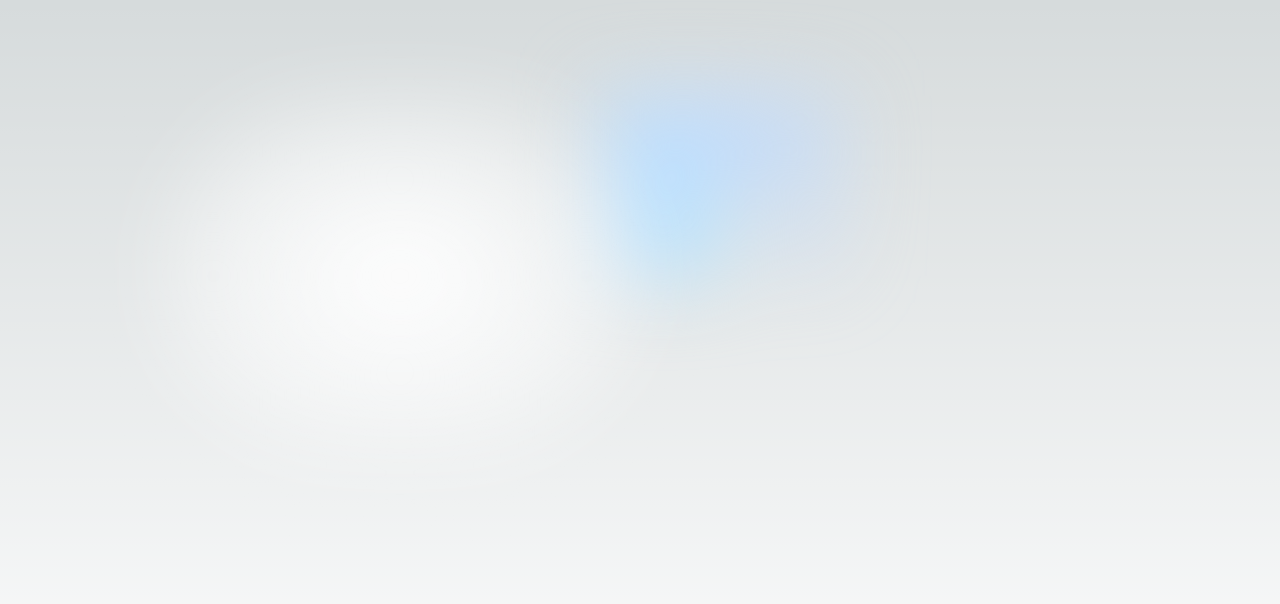
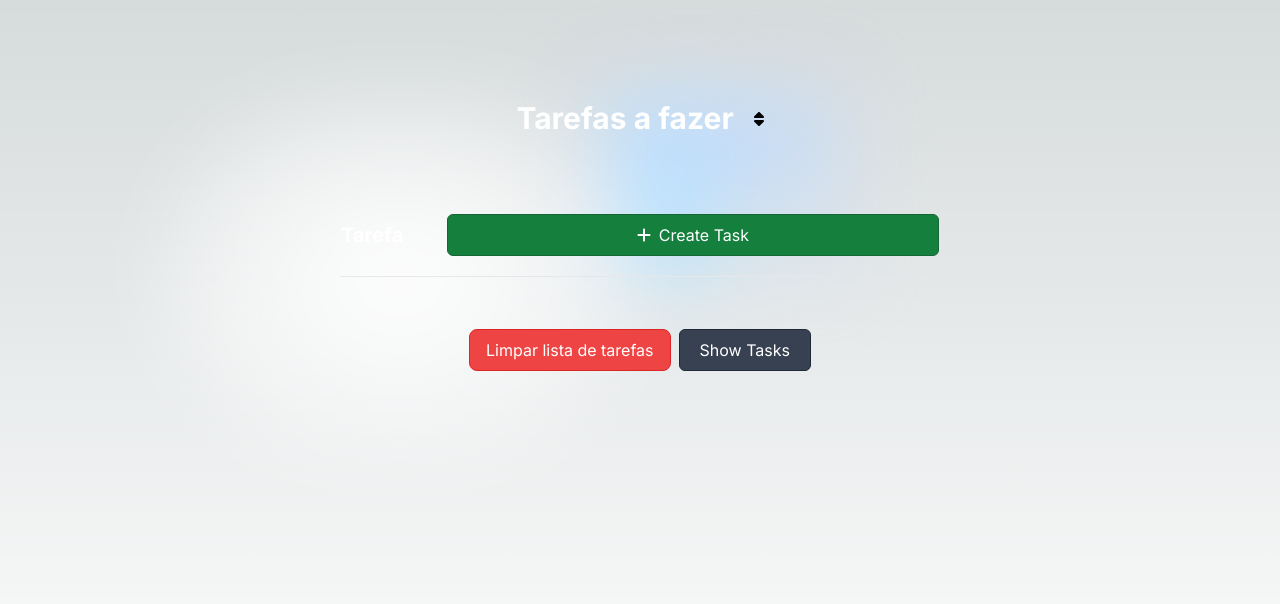
Before and after one commit to NisanEduardo/tasksManager-nextJS, a Next.js app: page /list in a window 1280 px wide. Shown: the top 604 px of the page. Built offline with nearby package versions, Linux system fonts and the light colour scheme.

Commit message:
sort tasks list implement

```diff
--- a/app/components/list-tasks/ListTasks.tsx
+++ b/app/components/list-tasks/ListTasks.tsx
@@ -1,13 +1,13 @@
 "use client";
 
 import { FontAwesomeIcon } from "@fortawesome/react-fontawesome";
-import { faPlus } from "@fortawesome/free-solid-svg-icons";
+import { faPlus, faSort } from "@fortawesome/free-solid-svg-icons";
 import { TasksHeading } from "@/app/Molecules/TasksHeading";
 
 import { TaskProps } from "../../store/tasksStore";
 import { TasksFooter } from "@/app/Molecules/TasksFooter";
 import { TasksItem } from "../task-item/TaskItem";
-import { useEffect, useState } from "react";
+import { useCallback, useEffect, useState } from "react";
 
 import { useTaskStore } from "../../store/tasksStore";
 
@@ -16,26 +16,13 @@
 import { Pagination } from "@/app/Molecules/Pagination";
 
 export const ListTasks = () => {
-  const ITENS_PER_PAGE = 2;
+  const ITEMS_PER_PAGE = 10;
 
+  const { task, tasksStoraged, showModal, setTasksStoraged, setShowModal } =
+    useTaskStore();
   const [currPage, setCurrPage] = useState(1);
 
   const { hasLocalStorageTasks } = useLocalStorage();
-
-  const { task, tasksStoraged, showModal, setTasksStoraged, setShowModal } =
-    useTaskStore();
-
-  const tasksToShowInterval = {
-    start: (currPage - 1) * ITENS_PER_PAGE,
-    ITENS_PER_PAGE,
-  };
-
-  if (!hasLocalStorageTasks()) return;
-
-  const tasksPerPageList = hasLocalStorageTasks().splice(
-    tasksToShowInterval.start,
-    tasksToShowInterval.ITENS_PER_PAGE
-  );
 
   useEffect(() => {
     if (!hasLocalStorageTasks) return;
@@ -43,18 +30,56 @@
     setTasksStoraged(hasLocalStorageTasks());
   }, []);
 
-  useEffect(() => {
-    localStorage.setItem("tasksDB", JSON.stringify(tasksStoraged));
-    setShowModal(false);
+  useEffect(() => {}, [tasksStoraged]);
+
+  // const tasksToShowInterval = {
+  //   start: (currPage - 1) * ITEMS_PER_PAGE,
+  //   ITEMS_PER_PAGE,
+  // };
+
+  // const tasksPerPageList = hasLocalStorageTasks().splice(
+  //   tasksToShowInterval.start,
+  //   tasksToShowInterval.ITEMS_PER_PAGE
+  // );
+
+  // useEffect(() => {
+  //   localStorage.setItem("tasksDB", JSON.stringify(tasksStoraged));
+  //   setShowModal(false);
+  // }, [tasksStoraged]);
+
+  // function handleChangePage(page: number) {
+  //   setCurrPage(page);
+  // }
+
+  const handleSortTasks = useCallback(() => {
+    const sortedTasksStoraged = tasksStoraged.sort(
+      (a: TaskProps, b: TaskProps) => {
+        if (a.name < b.name) {
+          return -1;
+        } else if (a.name > b.name) {
+          return -1;
+        }
+      }
+    );
+
+    setTasksStoraged(sortedTasksStoraged);
   }, [tasksStoraged]);
-
-  function handleChangePage(page: number) {
-    setCurrPage(page);
-  }
 
   return (
     <div className="relative">
-      <TasksHeading text="Tarefas a fazer" />
+      <button
+        type="button"
+        className="text-center w-full hover:opacity-70 transition flex gap-5 items-center justify-center"
+        onClick={() => {
+          handleSortTasks();
+        }}
+      >
+        <TasksHeading text="Tarefas a fazer" />
+        <FontAwesomeIcon
+          icon={faSort}
+          className="flex justify-center items-center"
+        />
+      </button>
 
       {task && showModal ? <DialogCompletedTaskModal currTask={task} /> : null}
 
@@ -76,21 +101,21 @@
           </thead>
           <tbody className="">
             {tasksStoraged &&
-              tasksPerPageList.map((task: TaskProps, index: number) => (
+              tasksStoraged.map((task: TaskProps, index: number) => (
                 <TasksItem key={`${task.name}-${index}`} task={task} />
               ))}
           </tbody>
         </table>
       </div>
-
+      {/*
       {!hasLocalStorageTasks ? null : (
-        <Pagination
-          totalItems={tasksStoraged.length}
-          itemsPerPage={ITENS_PER_PAGE}
-          currPage={currPage}
-          changePage={handleChangePage}
-        />
-      )}
+        // <Pagination
+        //   totalItems={tasksStoraged.length}
+        //   itemsPerPage={ITEMS_PER_PAGE}
+        //   currPage={currPage}
+        //   // changePage={handleChangePage}
+        // />
+      )} */}
 
       <TasksFooter />
     </div>
```
